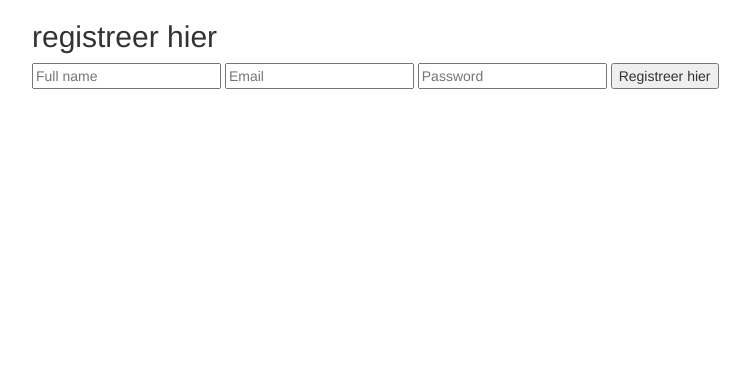
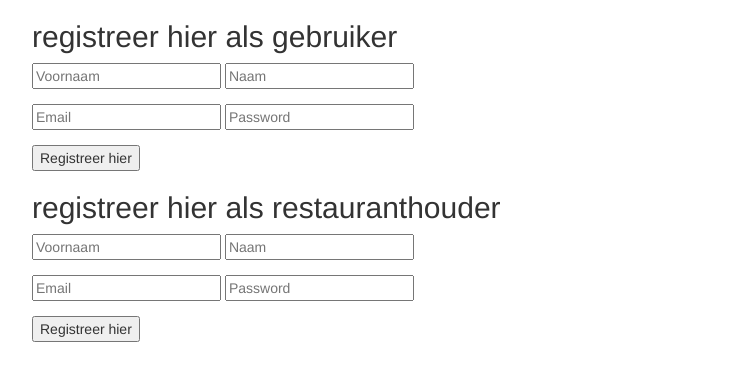
Before and after one commit to GlennVanHaute/PHPGroep14, a PHP site: page /register.php in a window 1280 px wide. Shown: the top 381 px of the page, without its empty margins (38-788 px from the left). Run offline with PHP 8.4, Linux system fonts and the light colour scheme; some libraries are stand-ins or nearby versions.

Commit message:
twee registraties mogelijk

```diff
--- a/register.php
+++ b/register.php
@@ -3,10 +3,28 @@ include("classes/User.class.php");
 if (isset($_POST['btnSignup'])) {
 	try{
 	$user = new User();
-	$user -> Name = $_POST['name'];
+	$user -> Voornaam = $_POST['voornaam'];
+	$user -> Name = $_POST['naam'];
 	$user -> Email = $_POST['email'];
 	$user -> Password = $_POST['password'];
+
 	$user -> Register();
+	}catch (Exception $e)
+	{
+		$feedback=$e->getMessage();
+	}
+
+
+	}
+	if (isset($_POST['btnSignup2'])) {
+	try{
+	$user = new User();
+	$user -> Voornaam = $_POST['voornaam'];
+	$user -> Name = $_POST['naam'];
+	$user -> Email = $_POST['email'];
+	$user -> Password = $_POST['password'];
+
+	$user -> Register2();
 	}catch (Exception $e)
 	{
 		$feedback=$e->getMessage();
@@ -29,12 +47,52 @@ if (isset($_POST['btnSignup'])) {
 	<div class="container">
 		<section id="signup">
 
-		<h2>registreer hier</h2>
+		<h2>registreer hier als gebruiker</h2>
 		<form action="<?php echo $_SERVER['PHP_SELF']; ?>" method="post">
-		<input type="text" name="name" placeholder="Full name"required="required" />
-		<input type="email" name="email" placeholder="Email" required="required"/>
-		<input type="password" name="password" placeholder="Password" required="required"/>
-		<input type="submit" name="btnSignup" value="Registreer hier" />
+			<div class="form-group">
+				<input type="text" name="voornaam" placeholder="Voornaam"required="required" />
+				<input type="text" name="naam" placeholder="Naam"required="required" />
+			</div>
+
+			<div class="form-group">
+			<input type="email" name="email" placeholder="Email" required="required"/>
+			<input type="password" name="password" placeholder="Password" required="required"/>
+			</div>
+
+
+			<input type="submit" name="btnSignup" value="Registreer hier" />
+
+		</form>
+		<div id="feedback">
+			<?php
+
+		if(!empty($feedback)){
+			 echo $feedback;
+		}
+
+		 ?></div>
+	</section>
+
+
+
+
+		<section id="signup">
+
+		<h2>registreer hier als restauranthouder</h2>
+		<form action="<?php echo $_SERVER['PHP_SELF']; ?>" method="post">
+			<div class="form-group">
+				<input type="text" name="voornaam" placeholder="Voornaam"required="required" />
+				<input type="text" name="naam" placeholder="Naam"required="required" />
+			</div>
+
+			<div class="form-group">
+			<input type="email" name="email" placeholder="Email" required="required"/>
+			<input type="password" name="password" placeholder="Password" required="required"/>
+			</div>
+
+
+			<input type="submit" name="btnSignup2" value="Registreer hier" />
+
 		</form>
 		<div id="feedback">
 			<?php
```
